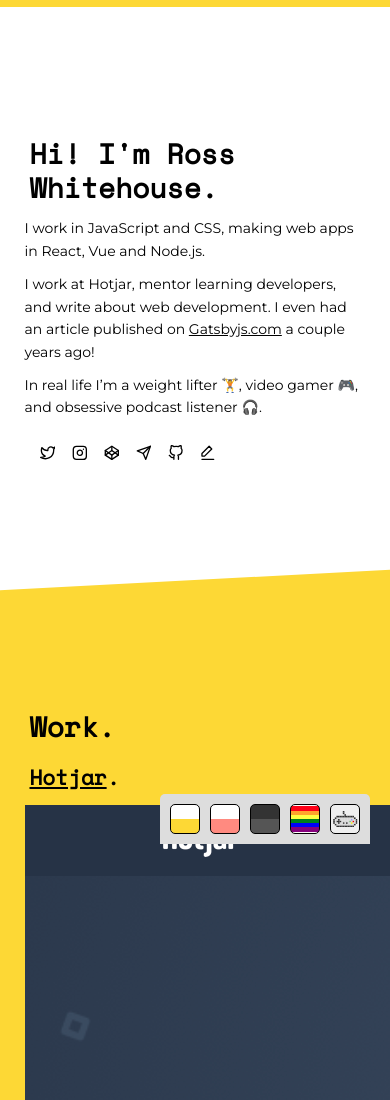
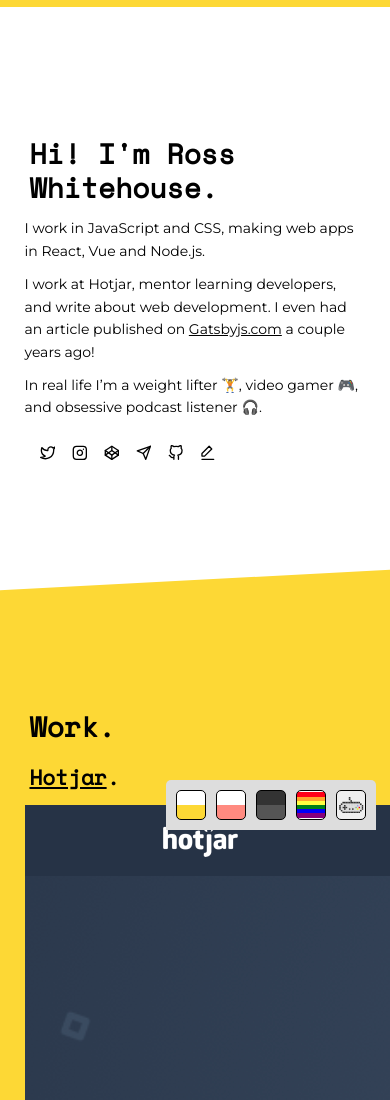
Before and after one commit to rosswhitehouse/rosswhitehouse.com, a Gatsby site: page / in a window 390 px wide. Shown: the top 1100 px of the page. Built offline with nearby package versions, Linux system fonts and the light colour scheme; Gatsby itself is replaced by a stand-in of ours.

Commit message:
Update mobile theme switcher

```diff
--- a/src/style/themes.scss
+++ b/src/style/themes.scss
@@ -40,7 +40,7 @@
   flex-wrap: wrap;
   padding: 5px;
   box-sizing: border-box;
-  z-index: 1;
+  z-index: 10;
 
   .theme-switcher-button {
     box-sizing: border-box;
@@ -116,7 +116,8 @@
 @media screen and (max-width: 430px) {
   .theme-switcher {
     top: auto;
-    bottom: 0;
+    bottom: 2rem;
+    right: 2rem;
     border-radius: 5px;
     border-bottom-left-radius: 0;
     border-bottom-right-radius: 0;
```
